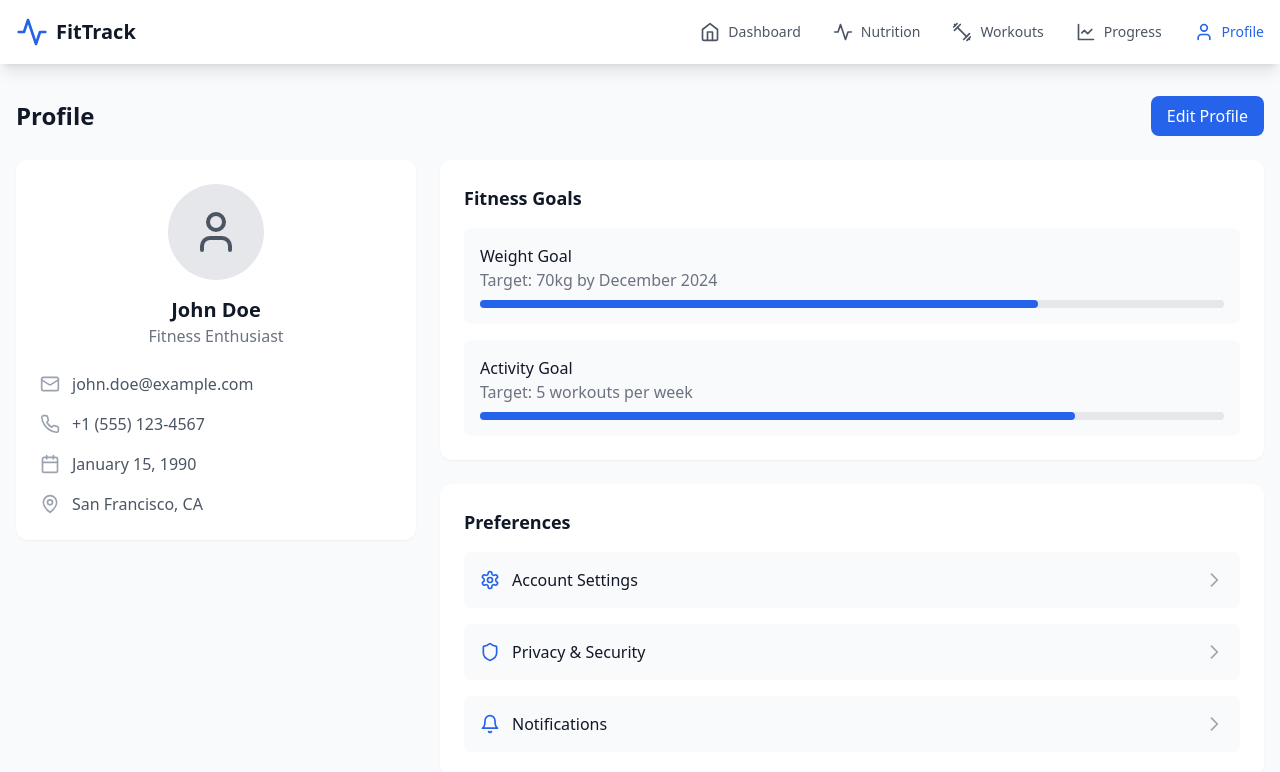
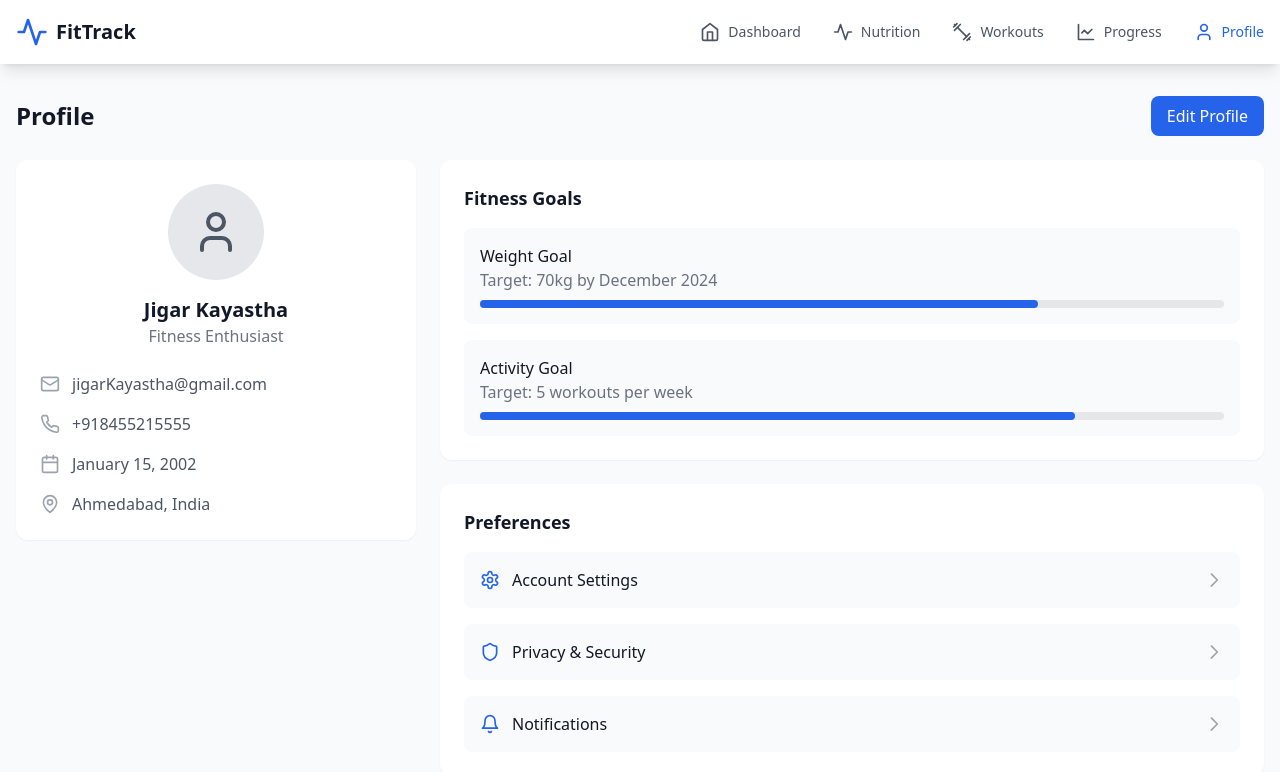
Before and after one commit to Jigarsk/FitnessTracker, a React (Vite) app: page /profile in a window 1280 px wide. Shown: the top 772 px of the page. Built offline with nearby package versions, Linux system fonts and the light colour scheme.

Commit message:
Modified: Profile.tsx

```diff
--- a/src/pages/Profile.tsx
+++ b/src/pages/Profile.tsx
@@ -3,11 +3,11 @@ import { User, Mail, Phone, Calendar, MapPin, Settings, Shield, Bell } from 'luc
 
 const Profile = () => {
   const personalInfo = {
-    name: 'John Doe',
-    email: 'john.doe@example.com',
-    phone: '+1 (555) 123-4567',
-    birthdate: 'January 15, 1990',
-    location: 'San Francisco, CA',
+    name: 'Jigar Kayastha',
+    email: 'jigarKayastha@gmail.com',
+    phone: '+918455215555',
+    birthdate: 'January 15, 2002',
+    location: 'Ahmedabad, India',
   };
 
   const preferences = [
--- a/tsconfig.app.json
+++ b/tsconfig.app.json
@@ -5,7 +5,8 @@
     "lib": ["ES2020", "DOM", "DOM.Iterable"],
     "module": "ESNext",
     "skipLibCheck": true,
-
+    "@/*": ["src/*"],
+    "baseUrl": ".",
     /* Bundler mode */
     "moduleResolution": "bundler",
     "allowImportingTsExtensions": true,
```
